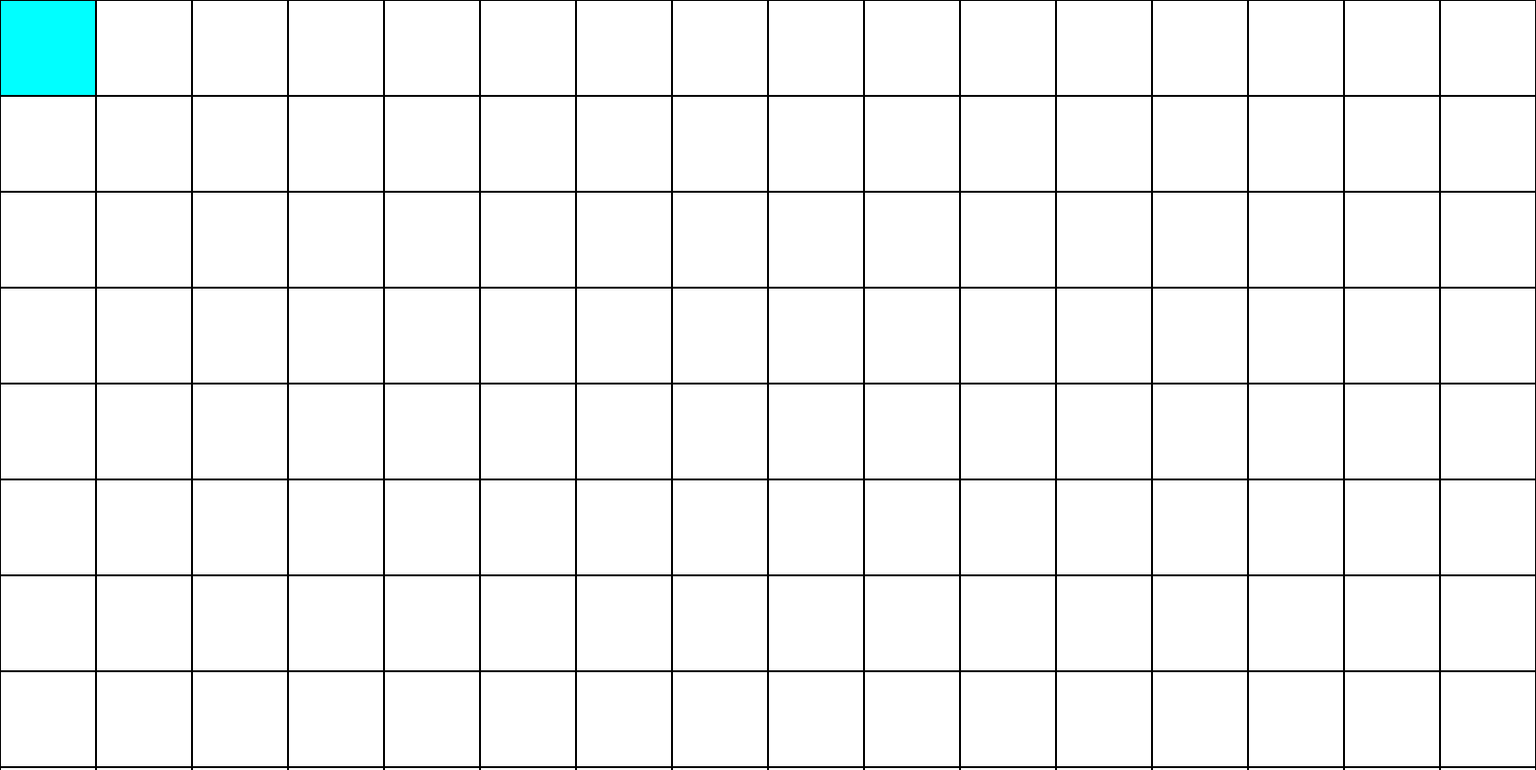
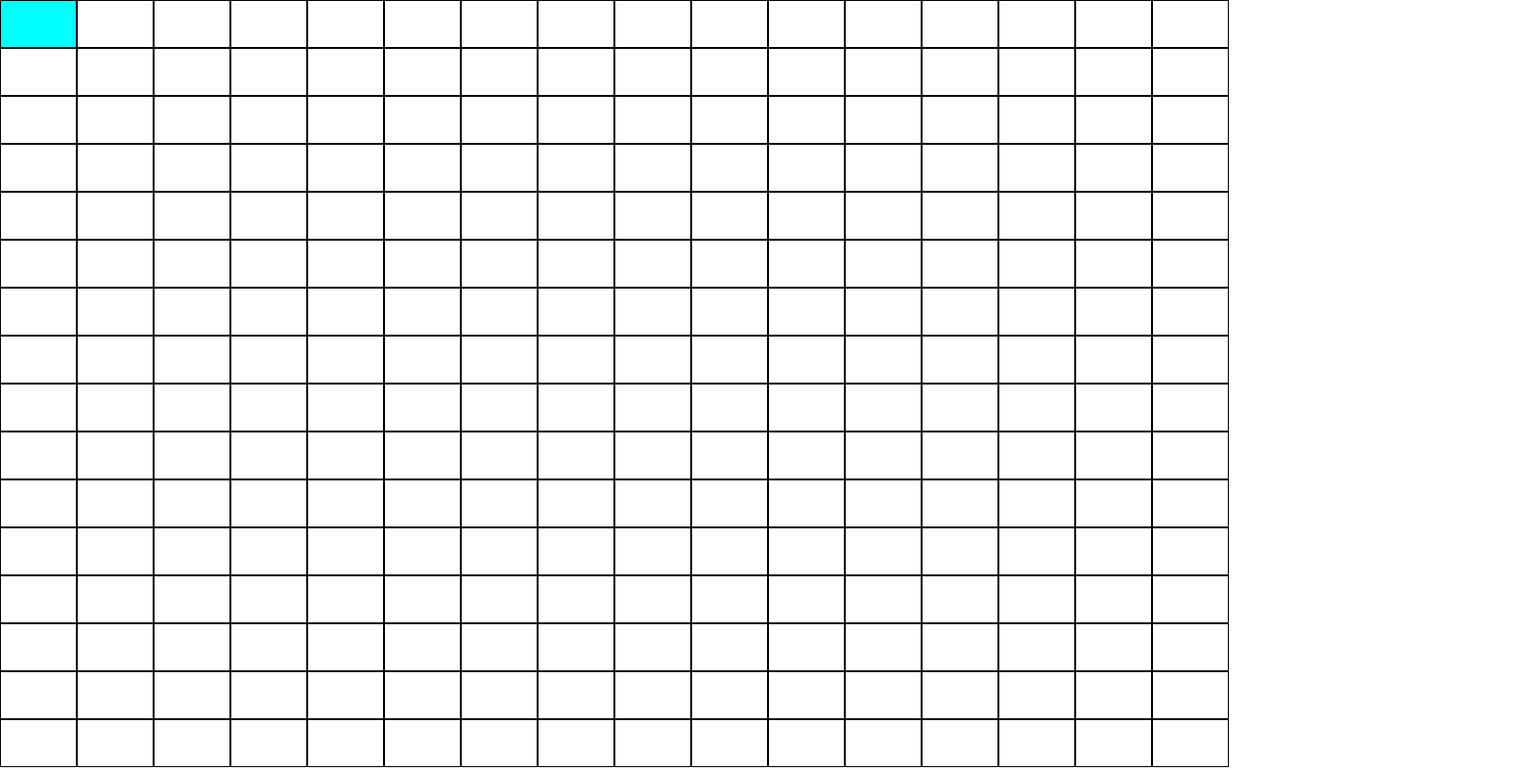
Before and after one commit to chrissoncrant/etch-a-sketch-Odin-Project, a plain HTML site: page index.html in a window 1280 px wide. Shown: the top 803 px of the page at 96% size, 1600 px wide, since content can reach past the window. Drawn offline with Linux system fonts and the light colour scheme.

Commit message:
adjusted CSS

```diff
--- a/style.css
+++ b/style.css
@@ -31,6 +31,8 @@ p {
 }
 
 .main {
+    height: 100vh;
+    width: 100vw;
     display: grid;
     grid-template-columns: repeat(16, 1fr);
     grid-template-rows: repeat(16, 1fr);
@@ -39,9 +41,8 @@ p {
 }
 
 .squares {
-    width: 100px;
-    height: 100px;
-
+    width: auto;
+    height: auto;
 }
 
 .squares:hover {
```
